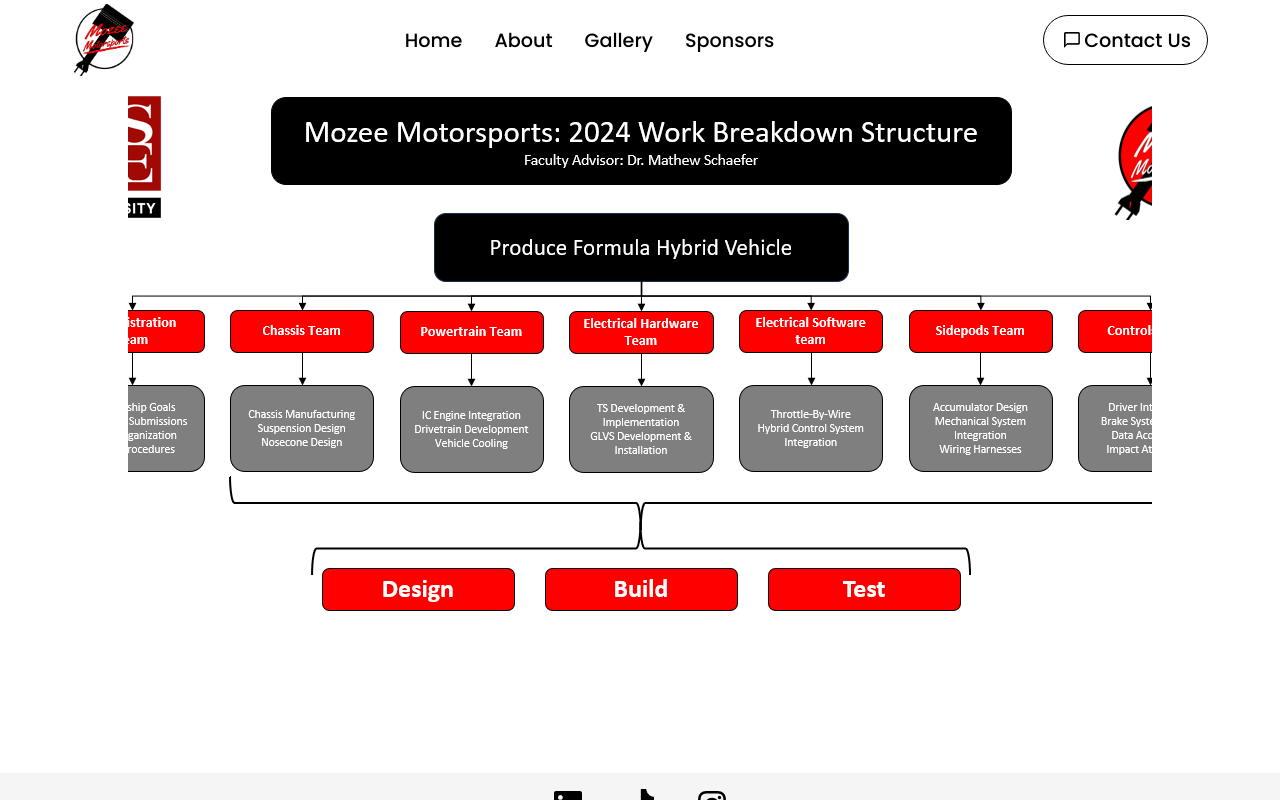
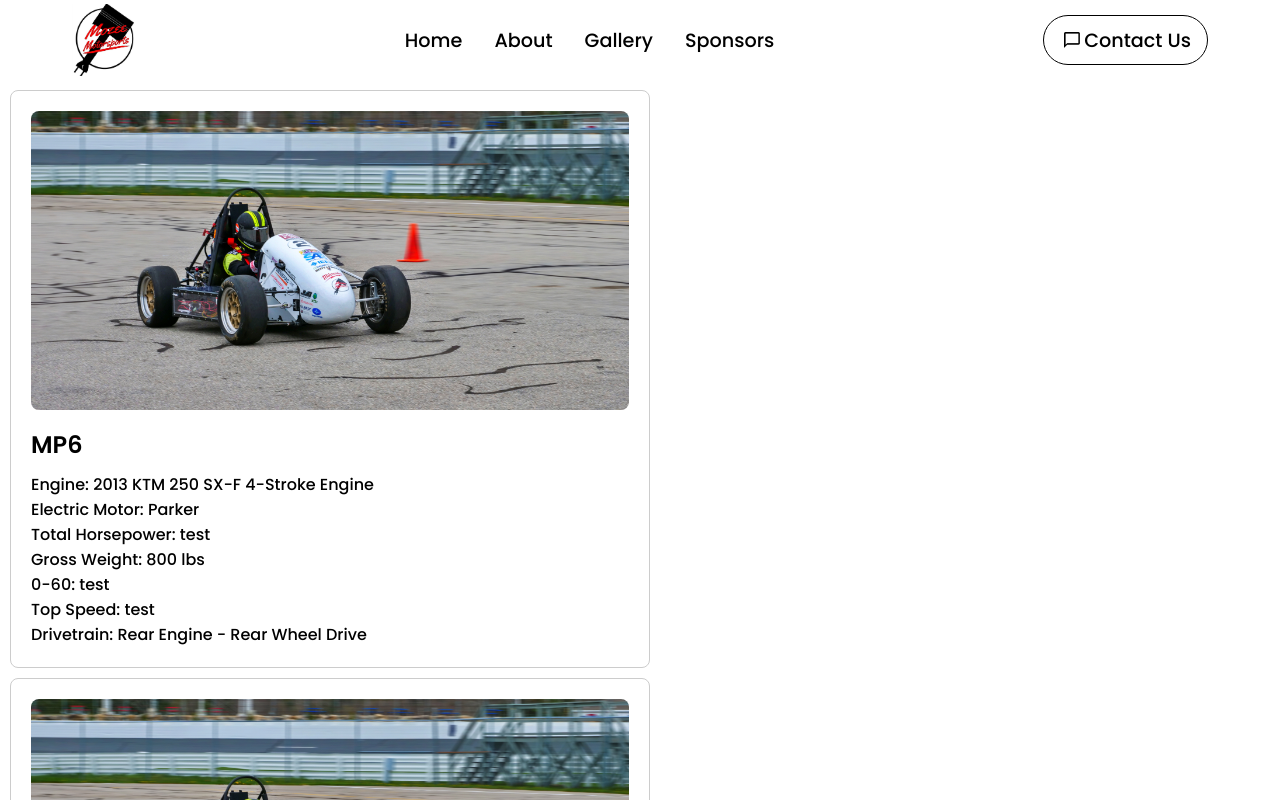
Before and after one commit to mohsinshah04/MSOE_FH, a React (Create React App) app: page /theCars in a window 1280 px wide. Shown: the top 800 px of the page. Built offline with nearby package versions, Linux system fonts and the light colour scheme.

Commit message:
feat: car cards and about us

```diff
--- a/src/App.js
+++ b/src/App.js
@@ -9,7 +9,7 @@
 import AboutUs from "./components/aboutUs/aboutUs"
 import MeetTeam from "./components/meetTeam/meetTeam"
 import Sponsor from "./components/Sponsors/sponsor"
-import TheCars from "./components/theCars/theCars"
+import Cars from "./components/Cars/Cars"
 
 function App() {
   return (
@@ -27,7 +27,7 @@
         } />
         <Route path="/meetTeam" element={<MeetTeam />} />
         <Route path="/aboutUs" element={<AboutUs />} />
-        <Route path="/theCars" element={<TheCars />} />
+        <Route path="/theCars" element={<Cars />} />
       </Routes>
       <Footer />
     </div>
--- /dev/null
+++ b/src/components/Cars/Cars.css
@@ -0,0 +1,25 @@
+.teambox {
+    display: flex;
+    justify-content: center;
+    align-items: center;
+    overflow-x: auto;
+}
+
+.car-card {
+    width: 50%;
+    border: 1px solid #ccc;
+    padding: 20px;
+    margin: 10px;
+    border-radius: 8px;
+    text-align: left;
+  }
+
+  .car-card img {
+    width: 100%;
+    height: auto;
+    border-radius: 8px;
+  }
+
+  .car-card h2 {
+    margin: 10px 0;
+  }
--- /dev/null
+++ b/src/components/Cars/Cars.js
@@ -0,0 +1,29 @@
+import './Cars.css'
+import data from './cars.json'
+
+const Cars = () => {
+
+  return (
+    <div>
+        {
+            data.map( car => {
+                return (
+                    <div key={car.id} className="car-card">
+                        <img src={car.image} alt={`${car.name}`}/>
+                        <h2>{car.name}</h2>
+                        <p>Engine: {car.engine}</p>
+                        <p>Electric Motor: {car.electric}</p>
+                        <p>Total Horsepower: {car.horsepower}</p>
+                        <p>Gross Weight:  {car.weight}</p>
+                        <p>0-60: {car.sixty}</p>
+                        <p>Top Speed: {car.speed}</p>
+                        <p>Drivetrain: {car.drivetrain}</p>
+                    </div>
+                )
+            })
+        }
+    </div>
+  )
+}
+
+export default Cars
--- /dev/null
+++ b/src/components/Cars/cars.json
@@ -0,0 +1,26 @@
+[
+    {
+        "id": 1,
+        "name": "MP6",
+        "engine": "2013 KTM 250 SX-F 4-Stroke Engine",
+        "electric": "Parker",
+        "horsepower": "test",
+        "weight": "800 lbs",
+        "sixty": "test",
+        "speed": "test",
+        "drivetrain": "Rear Engine - Rear Wheel Drive",
+        "image": "mp6-test.jpg"
+    },
+    {
+        "id": 2,
+        "name": "MP5",
+        "engine": "Swiss Auto",
+        "electric-motor": "Parker",
+        "total-horsepower": "test",
+        "gross-weight": "800 lbs",
+        "0-60": "test",
+        "top-speed": "test",
+        "drivetrain": "Rear Engine - Rear Wheel Drive",
+        "image": "mp6-test.jpg"
+    }
+]
--- a/src/components/aboutUs/aboutUs.css
+++ b/src/components/aboutUs/aboutUs.css
@@ -8,4 +8,17 @@
     margin-left: auto;
     margin-right: auto;
     font-size: large;
+    padding: 1rem;
+    padding-bottom: 5rem;
 }
+
+.about-container {
+    padding: 1rem;
+    border-style: solid;
+    border-radius: 20px;
+    border-color: black;
+}
+
+.who-body, .what-body {
+    padding-bottom: 1.5rem;
+}
--- a/src/components/aboutUs/aboutUs.js
+++ b/src/components/aboutUs/aboutUs.js
@@ -5,15 +5,24 @@
 const aboutUs = () => {
   return (
     <div className="teambox">
-      <div> <p/><span className="aboutTitle">About Us</span><p/></div>
-      <div><p/>
+      <h1 className="about-title">About Us</h1>
+      <div className='about-container'>
+
+        <div className='about-who'>
+          <h2 className='who-title'> WHO WE ARE?</h2>
+          <div className='who-body'>
             Mozee Motorsports is a student organization at the Milwaukee School of Engineering (MSOE) in Milwaukee, Wisconsin.
             The organization began in the 1990's and competed in the internal combustion category and took the step forward  into
             the hybrid category in 2013. Our first hybrid vehicle was the MP3, followed by the MP4 then the MP5 and the current
             vehicle , the MP6. The team consists of on average fifty individuals of varying disciplines, team members don’t
             even have to be studying engineering. Formula hybrid is completely student run, so a member can focus on refining
-         their technical skills, take on leadership and administrative roles, or both.<br/><br/>
+            their technical skills, take on leadership and administrative roles, or both.
+          </div>
+        </div>
 
+        <div className='about-what'>
+          <h2 className='what-title'> WHAT IS SAE FORMULA?</h2>
+          <div className='what-body'>
             The SAE Formula Hybrid Competition is an engineering challenge organized by the Society of Automotive Engineers (SAE)
             that focuses on hybrid and electric vehicle technology. It is designed for university students to showcase their
             skills in automotive design, engineering, and teamwork. The competition aims to advance the development and application
@@ -21,14 +30,22 @@
             sustainable vehicles. Teams consist of university students from around the world, usually from mechanical engineering,
             electrical engineering, and other related disciplines. Each team designs, builds, and tests a hybrid or electric
             vehicle according to competition guidelines. Team members gain hands-on experience in vehicle design and engineering,
-       project management, and teamwork. The competition serves as a practical application of classroom knowledge.<br/><br/>
+            project management, and teamwork. The competition serves as a practical application of classroom knowledge.
+          </div>
+        </div>
 
+        <div className='about-why'>
+          <h2 className='why-title'> WHY ARE WE DOING THIS? </h2>
+          <div className='why-body'>
             The value of being part of a student organization like Formula Hybrid is immense. Success in the competition can enhance
             a student’s resume and open doors to career opportunities in the automotive and engineering industries. It also
             provides students with opportunities to network with industry professionals, potential employers, and peers from other
             institutions. Employers are always looking for the technical skills a student learns in Formula Hybrid which aren’t
             covered in classrooms and labs.
-      <p/></div>
+          </div>
+        </div>
+
+      </div>
     </div>
   )
 }
--- a/src/components/theCars/theCars.css
+++ /dev/null
@@ -1,6 +0,0 @@
-.teambox {
-    display: flex;
-    justify-content: center;
-    align-items: center;
-    overflow-x: auto;
-}
--- a/src/components/theCars/theCars.js
+++ /dev/null
@@ -1,13 +0,0 @@
-import React from 'react'
-import './theCars.css'
-import teamstruc from "../../assets/teamstruc.png"
-
-const theCars = () => {
-  return (
-    <div className="teambox">
-      <img src={teamstruc} alt="Team Structure" className="team" />
-    </div>
-  )
-}
-
-export default theCars
```
Also changed, not shown: public/mp6-test.jpg (added). Lines whose indentation alone changed are shown as unchanged.
